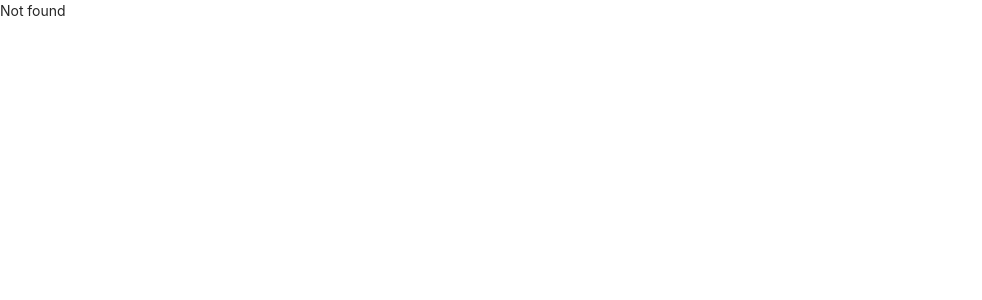
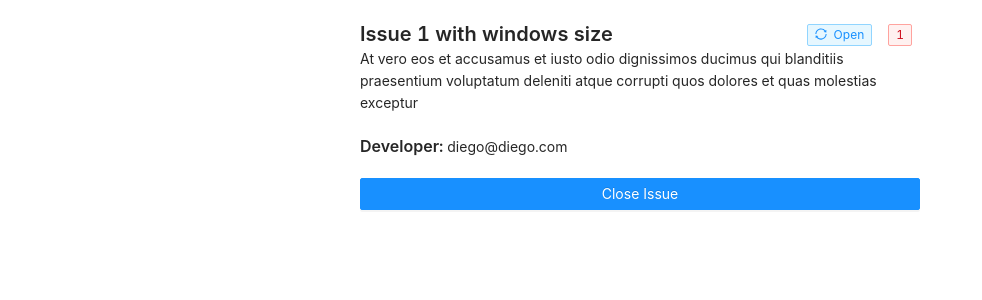
Before and after one commit to ASP-N8A/centinela-asp, a React (Create React App) app in the folder centinela-front/: page /issue/1 in a window 1280 px wide. Shown: the top 300 px of the page, without its empty margins (0-982 px from the left). Built offline with nearby package versions, Linux system fonts and the light colour scheme.

Commit message:
view issue

```diff
--- a/centinela-front/src/App.js
+++ b/centinela-front/src/App.js
@@ -4,24 +4,20 @@ import { Switch, Route } from 'react-router-dom';
 import { selectAuthenticated } from './Slices/accountSlice';
 import Authentication from './Views/Authentication/Authentication';
 import Issues from './Views/Issues/Issues';
+import IssueDetails from './Views/IssueDetails/IssueDetails';
 
 function App() {
   const isAuthenticated = useSelector(selectAuthenticated);
 
   return (
     <Switch>
-      <Route exact path="/path1">
-        Component1
-      </Route>
-      <Route exact path="/path2">
-        Component2
+      <Route exact path="/issue/:id">
+        <IssueDetails />
       </Route>
       <Route exact path="/">
         {!isAuthenticated ? <Issues /> : <Authentication />}
       </Route>
-      <Route path="/">
-        Not found
-      </Route>
+      <Route path="/">Not found</Route>
     </Switch>
   );
 }
--- /dev/null
+++ b/centinela-front/src/Views/IssueDetails/IssueDetails.js
@@ -0,0 +1,134 @@
+import React, { useState, useEffect } from 'react';
+import { Spin, Result, Button, Space, Tag, Alert, Typography } from 'antd';
+import { useParams, useHistory } from 'react-router-dom';
+import {
+  Container,
+  HeaderContainer,
+  IssueTitle,
+  Description,
+  DeveloperContainer,
+} from './IssueDetails.styles';
+import { CheckCircleOutlined, SyncOutlined } from '@ant-design/icons';
+import { theme } from '../../theme';
+
+const { Text, Link } = Typography;
+
+// mock data
+const initialIssue = {
+  id: 1,
+  title: 'Issue 1 with windows size',
+  description:
+    'At vero eos et accusamus et iusto odio dignissimos ducimus qui blanditiis praesentium voluptatum deleniti atque corrupti quos dolores et quas molestias exceptur',
+  severity: 1,
+  status: 'open',
+  developer: 'diego@diego.com',
+};
+
+// const issue = null;
+
+const IssueDetails = () => {
+  const { id } = useParams();
+  const history = useHistory();
+  const [isLoading, setLoading] = useState(false);
+  const [closeRecently, setCloseRecently] = useState(false);
+  const [issue, setIssue] = useState(initialIssue);
+  const { title, description, severity, status, developer } = issue;
+
+  useEffect(() => {
+    // get issue details with `id`
+  }, []);
+
+  const getStatusTag = () => {
+    if (status === 'open') {
+      return (
+        <Tag icon={<SyncOutlined spin />} color="processing">
+          Open
+        </Tag>
+      );
+    }
+
+    return (
+      <Tag icon={<CheckCircleOutlined />} color="success">
+        Closed
+      </Tag>
+    );
+  };
+
+  const getSeverityTag = () => {
+    if (severity) {
+      return <Tag color={theme.colors.severity[severity - 1]}>{severity}</Tag>;
+    }
+    return null;
+  };
+
+  const handleCloseIssue = () => {
+    // close Issue request.
+    setIssue({ ...initialIssue, status: 'close' });
+    setCloseRecently(true);
+  };
+
+  if (isLoading) {
+    return <Spin size="large" />;
+  }
+
+  if (!issue) {
+    return (
+      <Result
+        status="404"
+        title="404"
+        subTitle="Sorry, the issue you visited does not exist."
+        extra={
+          <Button type="primary" onClick={() => history.push('/')}>
+            Back Home
+          </Button>
+        }
+      />
+    );
+  }
+
+  return (
+    <Container>
+      <HeaderContainer>
+        <IssueTitle level={4}>{title}</IssueTitle>
+        <Space>
+          {getStatusTag()}
+          {getSeverityTag()}
+        </Space>
+      </HeaderContainer>
+      <Description>{description || 'No description.'}</Description>
+      <DeveloperContainer>
+        <IssueTitle level={5}>Developer:</IssueTitle>
+        <Description>{developer || 'Not assigned.'}</Description>
+      </DeveloperContainer>
+      {status === 'open' ? (
+        <Button type="primary" onClick={handleCloseIssue}>
+          Close Issue
+        </Button>
+      ) : closeRecently ? (
+        <Alert
+          message="Issue status"
+          description={
+            <Text>
+              Issue was succesfully closed, <Link href="/">return to home</Link>
+            </Text>
+          }
+          type="success"
+          showIcon
+        />
+      ) : (
+        <Alert
+          message="Issue status"
+          description={
+            <Text>
+              This issue is already closed, <Link href="/">return to home</Link>
+            </Text>
+          }
+          type="info"
+          showIcon
+        />
+      )}
+    </Container>
+  );
+};
+
+export default IssueDetails;
--- /dev/null
+++ b/centinela-front/src/Views/IssueDetails/IssueDetails.styles.js
@@ -0,0 +1,42 @@
+import styled from 'styled-components';
+import { Typography } from 'antd';
+const { Title, Text } = Typography;
+
+export const Container = styled.div`
+  display: flex;
+  justify-content: flex-start;
+  flex-direction: column;
+  padding-top: 40px;
+  margin: 0 auto;
+  width: 60%;
+  max-width: 600px;
+  padding: 20px;
+  @media (max-width: 768px) {
+    width: 100%;
+  }
+`;
+
+export const HeaderContainer = styled.div`
+  display: flex;
+  justify-content: space-between;
+  align-item: flex-start;
+  width: 100%;
+`;
+
+export const IssueTitle = styled(Title)`
+  margin: 0 !important;
+  margin-right: 4px !important;
+`;
+
+export const BadgeContainer = styled.div`
+  display: flex;
+`;
+
+export const Description = styled(Text)`
+  align-self: end;
+`;
+
+export const DeveloperContainer = styled.div`
+  display: flex;
+  margin: 20px 0px;
+`
--- a/centinela-front/src/Views/Issues/Issues.js
+++ b/centinela-front/src/Views/Issues/Issues.js
@@ -1,6 +1,7 @@
 import React, { useState } from 'react';
 import { Table, Space, Modal, Form } from 'antd';
 import { useSelector } from 'react-redux';
+import { useHistory } from 'react-router-dom';
 
 import { Link } from '../../Components/SingUp/SignUp.styles';
 import { selectUser } from '../../Slices/accountSlice';
@@ -84,6 +85,7 @@ const Issues = () => {
   const [isEditVisible, setEditVisible] = useState(false);
   const [data, setData] = useState(initialData);
   const [form] = Form.useForm();
+  const history = useHistory();
 
   const user = useSelector(selectUser);
 
@@ -101,7 +103,7 @@ const Issues = () => {
         // TODO: PUT edit issue
 
         // Function to simulate behaviour
-        const index = data.findIndex(issue => issue.id === values.id);
+        const index = data.findIndex((issue) => issue.id === values.id);
         const newData = [...data];
         newData.splice(index, 1, values);
         setData(newData);
@@ -130,6 +132,7 @@ const Issues = () => {
       key: 'severity',
       sorter: (a, b) => b.severity - a.severity,
       sortOrder: info.sortedInfo?.columnKey === 'severity' && info.sortedInfo.order,
+      width: 100,
     },
     {
       title: 'Status',
@@ -147,6 +150,7 @@ const Issues = () => {
       ],
       defaultFilteredValue: ['open'],
       onFilter: (value, issue) => issue.status.indexOf(value) === 0,
+      width: 100,
     },
     {
       title: 'Developer',
@@ -158,8 +162,8 @@ const Issues = () => {
       key: 'action',
       render: (text, issue) => (
         <Space>
-          {user?.role === 'admin' && <Link onClick={() => handleClickEdit(issue)}>Edit</Link>}
-          <Link>View</Link>
+          {user?.role !== 'admin' && <Link onClick={() => handleClickEdit(issue)}>Edit</Link>}
+          <Link onClick={() => history.push(`/issue/${issue.id}`)}>View</Link>
         </Space>
       ),
       width: 85,
--- a/centinela-front/src/theme.js
+++ b/centinela-front/src/theme.js
@@ -5,6 +5,7 @@ export const theme = {
     primaryBlue: 'blue',
     secondaryBlue: 'blue',
     link: '#1890ff',
-    linkActive: '#40a9ff'
+    linkActive: '#40a9ff',
+    severity: ['red', 'volcano', 'orange', 'gold']
   }
 }
```
